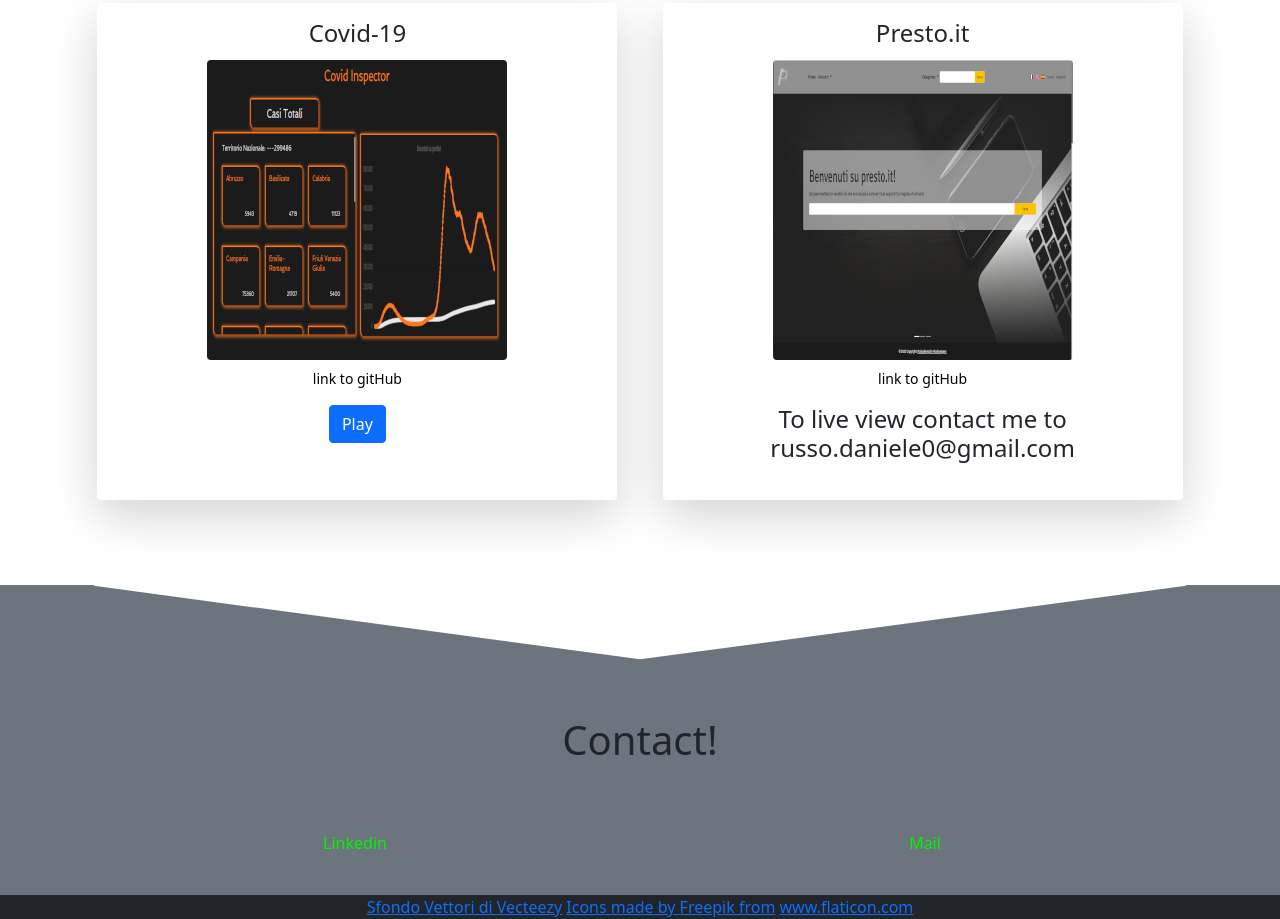
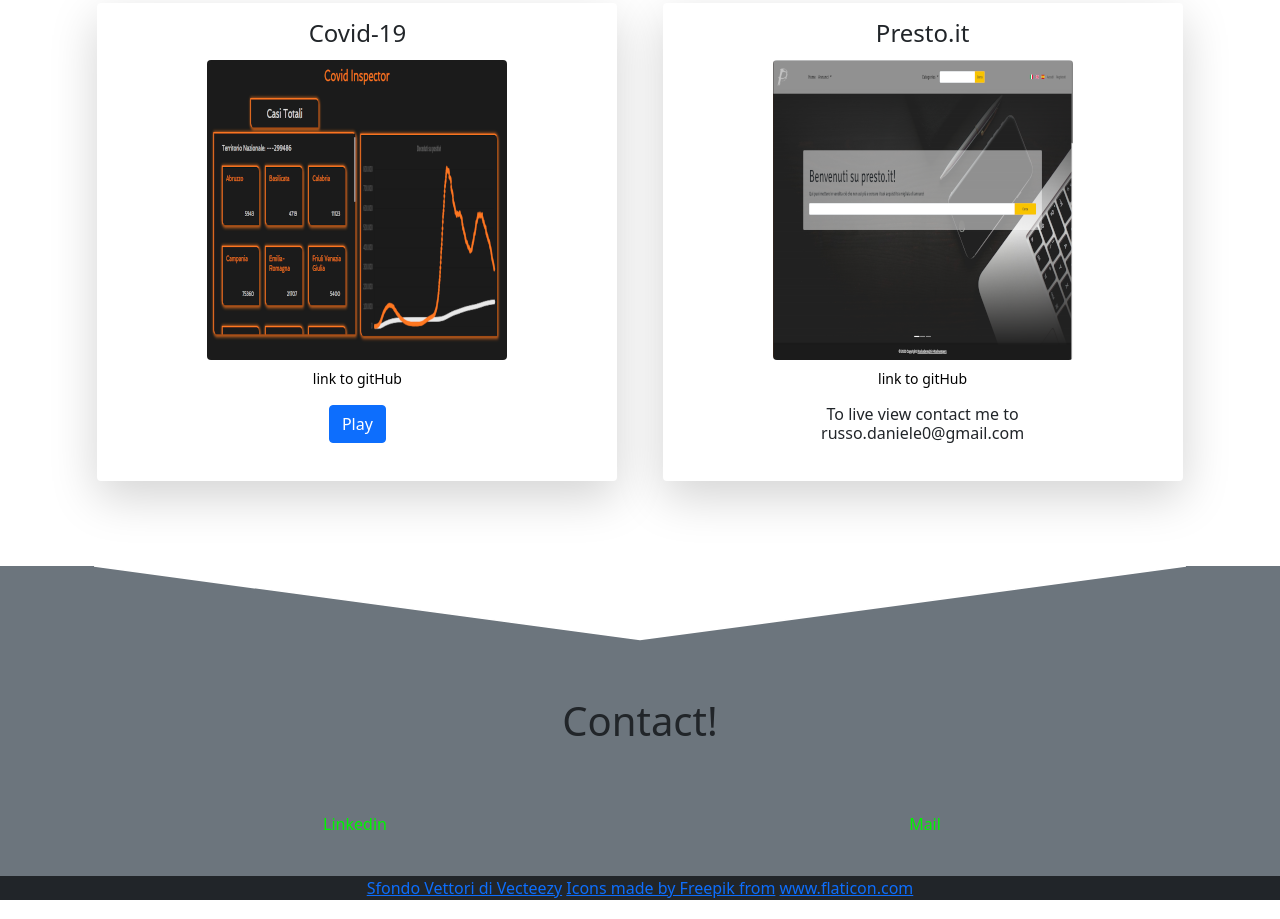
Before and after one commit to danielerusso95/mySite, a website: page public/index.html in a window 1280 px wide. Shown: the part 3113-4032 px from the top of the page. Drawn offline with nearby package versions, Linux system fonts and the light colour scheme; some packages are replaced by stand-ins of ours.

Commit message:
fix desc project presto

```diff
--- a/public/index.html
+++ b/public/index.html
@@ -210,7 +210,6 @@
                   width="100"
                 />
               </div>
-              <div class="col-2"></div>
             </div>
           </div>
         </div>
@@ -307,9 +306,9 @@
             <div class="container">
               <div class="row">
                 <div class="col-12">
-                  <h4 class="text-center">
-                    To live view contact me to russo.daniele0@gmail.com
-                  </h4>
+                  <h6 class="text-center">
+                    To live view contact me to <br />russo.daniele0@gmail.com
+                  </h6>
                 </div>
               </div>
             </div>
```
